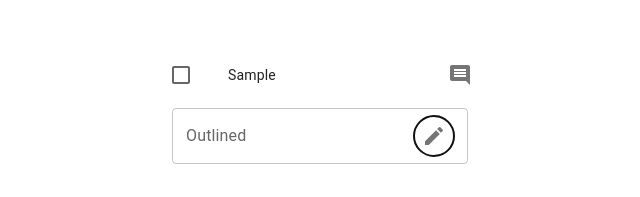
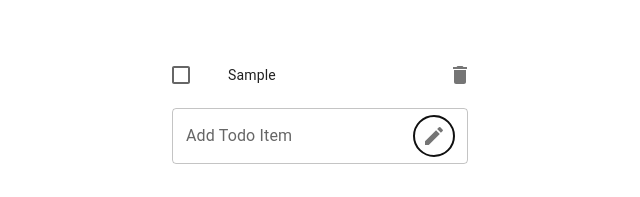
Before and after one commit to asimtimsina/Udemy_fullstack, a React (Vite) app in the folder Todo_Project_react/ToDo Project/: page / in a window 1280 px wide. Both pictures are taken after typing "Sample" into the empty fields and a click on the button 754 px from the left and 462 px from the top of the page. Shown: the part 351-548 px from the top of the page, without its empty margins (320-960 px from the left). Built offline with nearby package versions, Linux system fonts and the light colour scheme.

Commit message:
682. Tweaking the Todo Icons and Ids

```diff
--- a/Todo_Project_react/ToDo Project/src/ToDoItem.jsx
+++ b/Todo_Project_react/ToDo Project/src/ToDoItem.jsx
@@ -5,6 +5,7 @@ import ListItemText from '@mui/material/ListItemText';
 import Checkbox from '@mui/material/Checkbox';
 import IconButton from '@mui/material/IconButton';
 import CommentIcon from '@mui/icons-material/Comment';
+import DeleteIcon from '@mui/icons-material/Delete';
 
 
 export default function ToDoItem({ todo, removefunc, toggleFunc }) {
@@ -20,7 +21,7 @@ export default function ToDoItem({ todo, removefunc, toggleFunc }) {
         <ListItem
             secondaryAction={
                 <IconButton edge="end" onClick={removefunc} aria-label="comments">
-                    <CommentIcon />
+                    <DeleteIcon />
                 </IconButton>
             }
             disablePadding
--- a/Todo_Project_react/ToDo Project/src/ToDoList.jsx
+++ b/Todo_Project_react/ToDo Project/src/ToDoList.jsx
@@ -12,6 +12,8 @@ import List from '@mui/material/List';
 import { useState, useEffect } from "react";
 import ToDoItem from './ToDoItem';
 import TodoForm from './TodoForm';
+
+
 
 export default function ToDoList() {
 
@@ -41,7 +43,7 @@ export default function ToDoList() {
 
     const addTodo = (text) => {
         setTodos(prevTodos => {
-            return [...prevTodos, { text: text, id: 9, completed: false }]
+            return [...prevTodos, { text: text, id: crypto.randomUUID(), completed: false }]
         })
     }
 
--- a/Todo_Project_react/ToDo Project/src/TodoForm.jsx
+++ b/Todo_Project_react/ToDo Project/src/TodoForm.jsx
@@ -31,7 +31,7 @@ export default function TodoForm({ addfunc }) {
 
         <ListItem>
             <form onSubmit={handleSubmit}>
-                <TextField id="outlined-basic" label="Outlined" onChange={handleChange} value={item} variant="outlined"
+                <TextField id="outlined-basic" label="Add Todo Item" onChange={handleChange} value={item} variant="outlined"
                     InputProps={{
 
                         endAdornment: < InputAdornment position="end"  >
```
